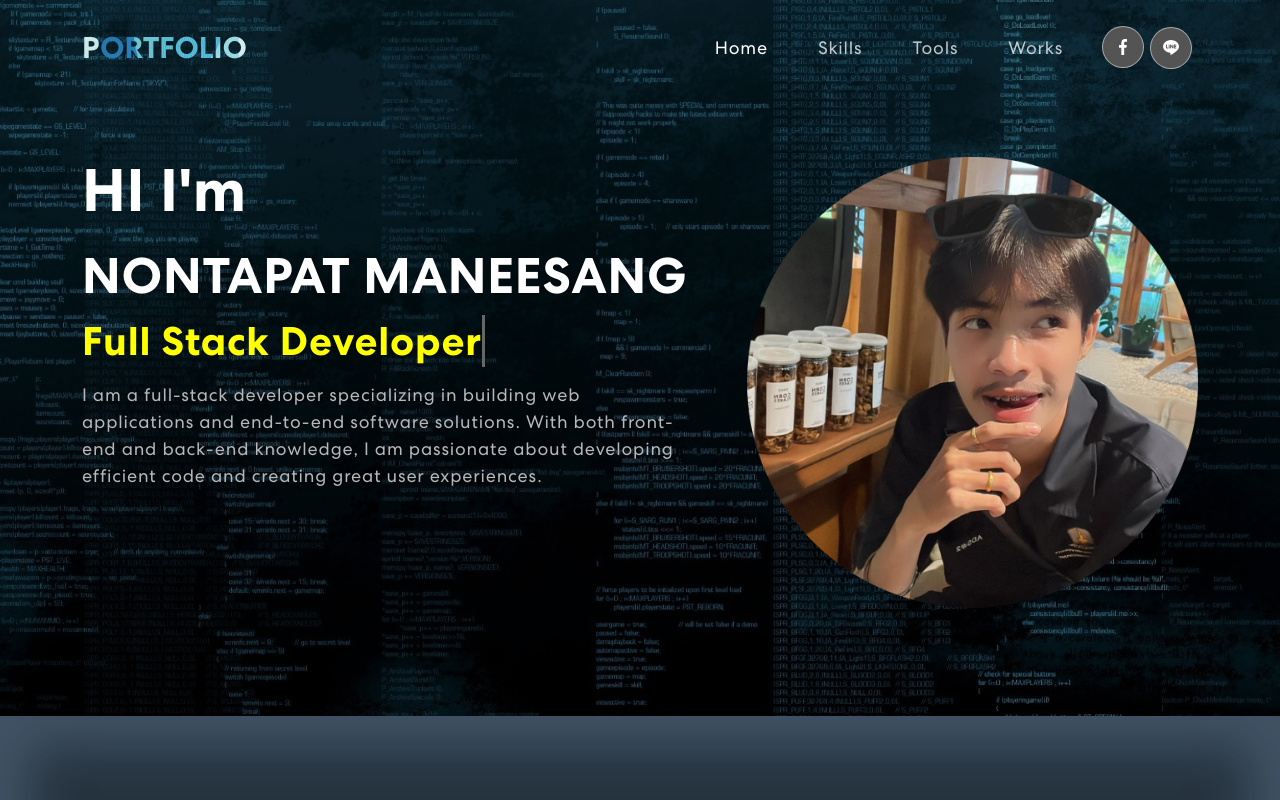
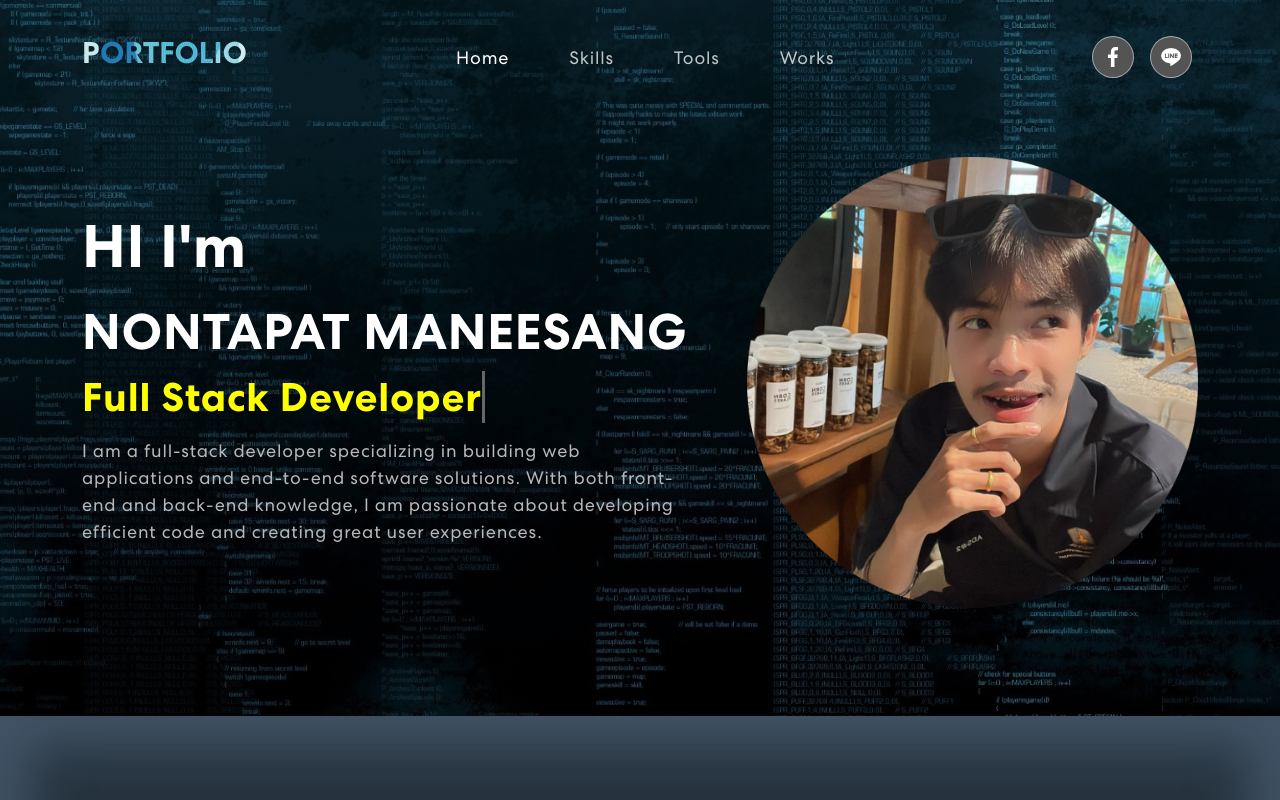
Before and after one commit to NontapatManeesang/my-pf, a React (Create React App) app: page / in a window 1280 px wide. Shown: the top 800 px of the page. Built offline with nearby package versions, Linux system fonts and the light colour scheme; no server answers.

Commit message:
แก้ไข Media Navbar

```diff
--- a/src/App.css
+++ b/src/App.css
@@ -82,6 +82,7 @@ p.danger {
 	color: red;
 }
 /************ Navbar Css ************/
+/* สำหรับ heading ของ Portfolio */
 .portfolio-heading {
   font-size: 30px;
   font-weight: 700;
@@ -93,22 +94,35 @@ p.danger {
   animation: animate_portfolio 10s linear infinite;
 }
 
+/* การตั้งค่าหลักของ Navbar */
 nav.navbar {
   padding: 18px 0;
   position: fixed;
   width: 100%;
   top: 0;
   z-index: 9999;
-  transition:  0.32s ease-in-out;
+  transition: 0.32s ease-in-out;
 }
+
 nav.navbar.scrolled {
   padding: 20px 0;
   background-color: #121212;
+}
 
-}
 nav.navbar a.navbar-brand {
   width: 9%;
 }
+
+nav.navbar .navbar-nav {
+  flex-direction: row;
+  display: flex; /* ใช้ Flexbox เพื่อจัดตำแหน่ง Nav link และ Social icon ในแนวนอน */
+  gap: 10px; /* เพิ่มระยะห่างระหว่างลิงก์ */
+  margin-top: 10px;
+  margin-right: auto; /* ช่วยให้ Nav อยู่ด้านซ้าย */
+  align-items: center; /* จัดลิงก์และไอคอนให้ตรงกลางแนวนอน */
+  justify-content: space-between; /* จัดให้ทุกอย่างอยู่ในบรรทัดเดียว */
+}
+
 nav.navbar .navbar-nav .nav-link.navbar-link {
   font-weight: 400;
   color: #fff !important;
@@ -117,23 +131,25 @@ nav.navbar .navbar-nav .nav-link.navbar-link {
   font-size: 18px;
   opacity: 0.75;
 }
+
 nav.navbar .navbar-nav a.nav-link.navbar-link:hover,
 nav.navbar .navbar-nav a.nav-link.navbar-link.active {
   opacity: 1;
 }
-span.navbar-text {
-    display: flex;
-    align-items: center;
+
+/* สำหรับการจัดการ Social Icon */
+.social-icon {
+  margin-top: 10px;
+  display: flex; /* ใช้ Flexbox สำหรับจัดตำแหน่งในแนวนอน */
+  gap: 10px; /* เพิ่มระยะห่างระหว่างไอคอน */
+  align-items: center; /* จัดแนวในแนวตั้งให้ไอคอนตรงกลาง */
 }
-.social-icon {
-    display: inline-block;
-    margin-left: 14px;
-}
+
 .social-icon a {
   width: 42px;
   height: 42px;
   background: rgb(85, 84, 84);
-    display: inline-flex;
+  display: flex;
   border-radius: 50%;
   margin-right: 6px;
   align-items: center;
@@ -141,27 +157,19 @@ span.navbar-text {
   line-height: 1;
   border: 1px solid rgba(255, 255, 255, 0.5);
 }
-.social-icon a::before {
-    content: "";
-    width: 42px;
-    height: 42px;
-    position: absolute;
-    background-color: #ffffff;
-    border-radius: 50%;
-    transform: scale(0);
+
+.social-icon a img {
+  width: 50%; /* ให้ภาพมีขนาดเท่ากับ 50% ของขนาดลิงก์ */
+  height: 50%; /* ทำให้ภาพปรับขนาดตามลิงก์ */
+  object-fit: contain; /* ให้ภาพไม่เสียสัดส่วน */
   transition: 0.3s ease-in-out;
 }
-.social-icon a:hover::before {
-    transform: scale(1);
-}
-.social-icon a img {
-	width: 40%;
-	z-index: 1;
-	transition: 0.3s ease-in-out;
-}
+
 .social-icon a:hover img {
   filter: brightness(0) saturate(100%) invert(0%) sepia(7%) saturate(98%) hue-rotate(346deg) brightness(95%) contrast(86%);
 }
+
+/* สำหรับปุ่มใน Navbar */
 .navbar-text button {
   font-weight: 700;
   color: #fff;
@@ -173,9 +181,11 @@ span.navbar-text {
   background-color: transparent;
   transition: 0.3s ease-in-out;
 }
+
 .navbar-text button span {
   z-index: 1;
 }
+
 .navbar-text button::before {
   content: "";
   width: 0%;
@@ -187,20 +197,24 @@ span.navbar-text {
   z-index: -1;
   transition: 0.3s ease-in-out;
 }
+
 .navbar-text button:hover {
   color: #121212;
 }
+
 .navbar-text button:hover::before {
   content: "";
   width: 100%;
   height: 100%;
   position: absolute;
 }
+
 nav.navbar .navbar-toggler:active,
 nav.navbar .navbar-toggler:focus {
   outline: none;
   box-shadow: none;
 }
+
 nav.navbar .navbar-toggler-icon {
   width: 24px;
   height: 17px;
@@ -210,9 +224,11 @@ nav.navbar .navbar-toggler-icon {
   transition: all 300ms linear;
   top: -2px;
 }
+
 nav.navbar .navbar-toggler-icon:focus {
   border-bottom: 2px solid #fff;
 }
+
 nav.navbar .navbar-toggler-icon:after,
 nav.navbar .navbar-toggler-icon:before {
   width: 24px;
@@ -225,35 +241,68 @@ nav.navbar .navbar-toggler-icon:before {
   z-index: 2;
   transition: all 300ms linear;
 }
+
 nav.navbar .navbar-toggler-icon:after {
   top: 8px;
 }
+
 nav.navbar .navbar-toggler[aria-expanded="true"] .navbar-toggler-icon:after {
   transform: rotate(45deg);
   background-color: #fff;
   height: 2px;
 }
+
 nav.navbar .navbar-toggler[aria-expanded="true"] .navbar-toggler-icon:before {
   transform: translateY(8px) rotate(-45deg);
   background-color: #fff;
   height: 2px;
 }
+
 nav.navbar .navbar-toggler[aria-expanded="true"] .navbar-toggler-icon {
   border-color: transparent;
 }
 
+/* สำหรับมือถือ (max-width 768px) */
 @media (max-width: 768px) {
   .navbar-collapse {
-    text-align: center;
+    text-align: right;
+    font-size: 10px;
+    display: flex;
+
   }
+
   .navbar-nav {
     align-items: center;
+    justify-content: center;
+
+    flex-wrap: wrap; /* เพิ่มการจัดรูปแบบในแนวนอน เมื่อหน้าจอเล็ก */
   }
-  .navbar-text {
+
+  .navbar-nav .nav-link.navbar-link {
+    font-size: 15px;
+    padding: 0 10px;
+  }
+
+  .social-icon a {
+    height: 25px;
+    width: 25px;
+    display: flex;
     justify-content: center;
-    margin-top: 20px;
+    align-items: center;
   }
+
+  .social-icon a img {
+    height: 50%;
+    width: 50%;
+    object-fit: contain;
   }
+
+
+}
+
+
+
+
 
 /************ Banner Css ************/
 .banner {
--- a/src/components/Banner.js
+++ b/src/components/Banner.js
@@ -1,7 +1,5 @@
 import { useState, useEffect } from "react";
 import { Container, Row, Col } from "react-bootstrap";
-import headerImg from "../assets/img/header-img.svg";
-import { ArrowRightCircle } from 'react-bootstrap-icons';
 import 'animate.css';
 import TrackVisibility from 'react-on-screen';
 import Frame_logo3 from "../assets/img/Frame_logo3.png";
@@ -11,8 +9,7 @@ export const Banner = () => {
   const [isDeleting, setIsDeleting] = useState(false);
   const [text, setText] = useState('');
   const [delta, setDelta] = useState(300 - Math.random() * 100);
-  const [index, setIndex] = useState(1);
-  const toRotate = [ "Full Stack Developer", "Data Science" ];
+  const toRotate = ["Full Stack Developer", "Data Science"];
   const period = 2000;
 
   useEffect(() => {
@@ -21,12 +18,14 @@ export const Banner = () => {
     }, delta);
 
     return () => { clearInterval(ticker) };
-  }, [text])
+  }, [text]);
 
   const tick = () => {
     let i = loopNum % toRotate.length;
     let fullText = toRotate[i];
-    let updatedText = isDeleting ? fullText.substring(0, text.length - 1) : fullText.substring(0, text.length + 1);
+    let updatedText = isDeleting
+      ? fullText.substring(0, text.length - 1)
+      : fullText.substring(0, text.length + 1);
 
     setText(updatedText);
 
@@ -36,42 +35,44 @@ export const Banner = () => {
 
     if (!isDeleting && updatedText === fullText) {
       setIsDeleting(true);
-      setIndex(prevIndex => prevIndex - 1);
       setDelta(period);
     } else if (isDeleting && updatedText === '') {
       setIsDeleting(false);
       setLoopNum(loopNum + 1);
-      setIndex(1);
       setDelta(500);
-    } else {
-      setIndex(prevIndex => prevIndex + 1);
     }
   }
 
   return (
-    <section className="banner" id="home " >
+    <section className="banner" id="home">
       <Container>
-        <Row className="aligh-items-center" >
+        <Row className="align-items-center">
           <Col xs={12} md={6} xl={7}>
             <TrackVisibility>
               {({ isVisible }) =>
-              <div className={isVisible ? "animate__animated animate__fadeIn" : ""}>
-                <span className="tagline">HI I'm</span>
-                <h1 className="-nontapat" style={{ color: '#fff' , fontSize: '50px'}} >{`NONTAPAT MANEESANG`} </h1>
-                <h1 style={{ color: 'yellow' , fontSize: '40px'}}><span className="txt-rotate" dataPeriod="1000" data-rotate='[ "Full Stack Developer", "Data Science" ]'><span className="wrap">{text}</span></span></h1>
+                <div className={isVisible ? "animate__animated animate__fadeIn" : ""}>
+                  <span className="tagline">HI I'm</span>
+                  <h1 className="-nontapat" style={{ color: '#fff', fontSize: '50px' }}>
+                    {`NONTAPAT MANEESANG`}
+                  </h1>
+                  <h1 style={{ color: 'yellow', fontSize: '40px' }}>
+                    <span className="txt-rotate">
+                      <span className="wrap">{text}</span>
+                    </span>
+                  </h1>
                   <p>I am a full-stack developer specializing in building web applications and end-to-end software solutions. With both front-end and back-end knowledge, I am passionate about developing efficient code and creating great user experiences.</p>
-                  {/* <button onClick={() => console.log('connect')}>Let’s Connect <ArrowRightCircle size={25} /></button> */}
-              </div>}
+                </div>
+              }
             </TrackVisibility>
           </Col>
           <Col xs={12} md={6} xl={5}>
-            <TrackVisibility >
+            <TrackVisibility>
               {({ isVisible }) =>
                 <div className={isVisible ? "animate__animated animate__zoomIn" : ""}>
-                  {/* <img src={Frame_logo2} alt="Header Img" style={{ borderRadius: '100%', border: '1px solid red' , marginTop:'20px'}} /> */}
-                  <img src={Frame_logo3} alt="Header Img"   />
-                </div>}
-            </TrackVisibility >
+                  <img src={Frame_logo3} alt="Header Img" />
+                </div>
+              }
+            </TrackVisibility>
           </Col>
         </Row>
       </Container>
--- a/src/components/Contact.js
+++ b/src/components/Contact.js
@@ -4,37 +4,35 @@ import 'animate.css';
 import TrackVisibility from 'react-on-screen';
 
 export const Contact = () => {
-
   return (
     <section className="contact" id="connect">
       <Container>
         <Row className="align-items-center">
-          <Col size={12} md={6}>
+          <Col md={6}>
             <TrackVisibility>
               {({ isVisible }) =>
                 <img
                   className={isVisible ? "animate__animated animate__zoomIn" : ""}
                   src={developersphoto}
-                  alt="Contact Us"
+                  alt="Contact"
                 />
               }
             </TrackVisibility>
           </Col>
 
-          <Col size={12} md={6}>
+          <Col md={6}>
             <TrackVisibility>
               {({ isVisible }) =>
                 <div className={isVisible ? "animate__animated animate__fadeIn" : ""}>
-
-                  <p style={{fontSize:'20px'}}>I am a person who works well with others, is responsible, honest, diligent, patient, open to new things, and always ready to develop myself. 🚀</p>
-
+                  <p style={{ fontSize: '20px' }}>
+                    I am a person who works well with others, is responsible, honest, diligent, patient, open to new things, and always ready to develop myself. 🚀
+                  </p>
                 </div>
               }
             </TrackVisibility>
           </Col>
-
         </Row>
       </Container>
     </section>
-  )
-}
+  );
+};
--- a/src/components/Projects.js
+++ b/src/components/Projects.js
@@ -39,6 +39,8 @@ export const Projects = () => {
   //   }
   // ];
 
+  // isVisible ? "animate__animated animate__zoomIn" : ""
+
   return (
     <section className="project" id="projects">
       <Container>
@@ -48,7 +50,7 @@ export const Projects = () => {
               {({ isVisible }) => (
                 <div
                   className={
-                    isVisible ? "animate__animated animate__fadeIn" : ""
+                    isVisible ? "animate__animated animate__zoomIn" : ""
                   }
                 >
                   <h2 className="-work">Works</h2>
```
Also changed, not shown: src/components/Footer.js (+1 -11 lines). Lines whose indentation alone changed are shown as unchanged.
